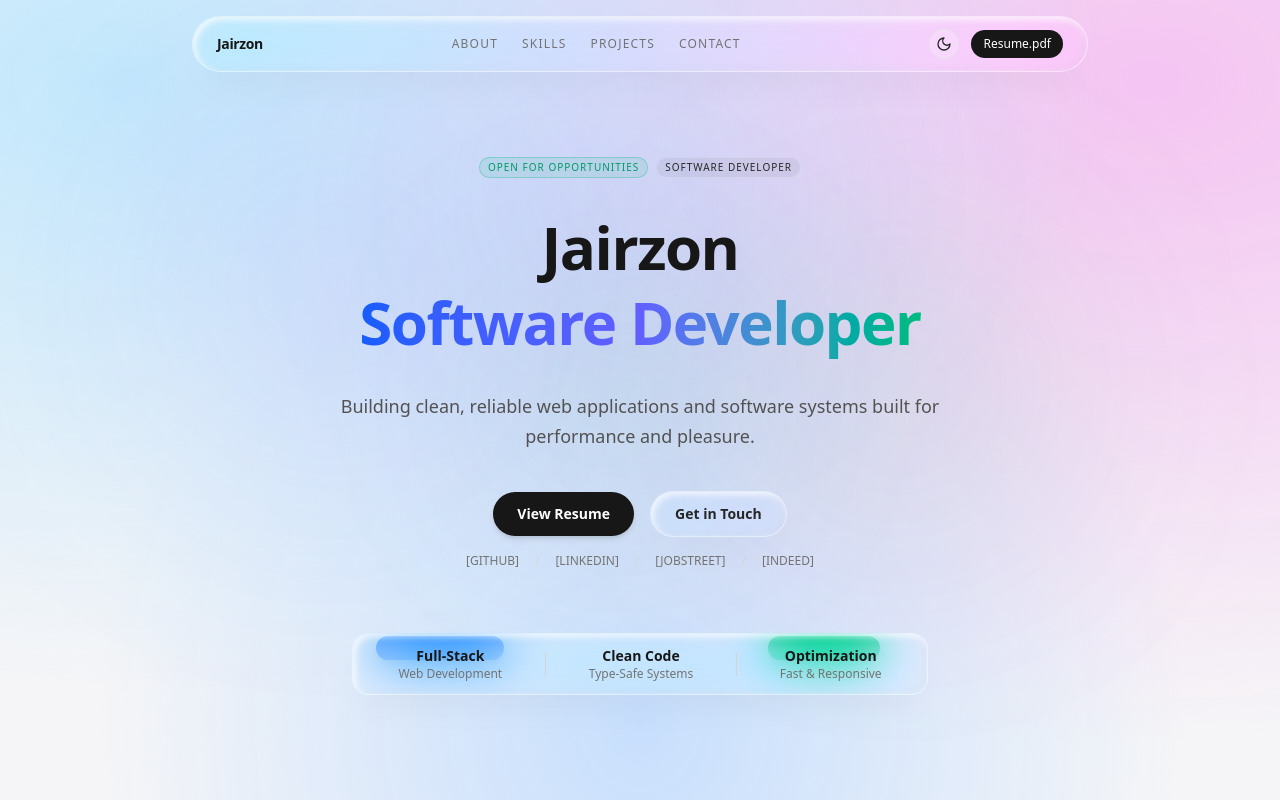
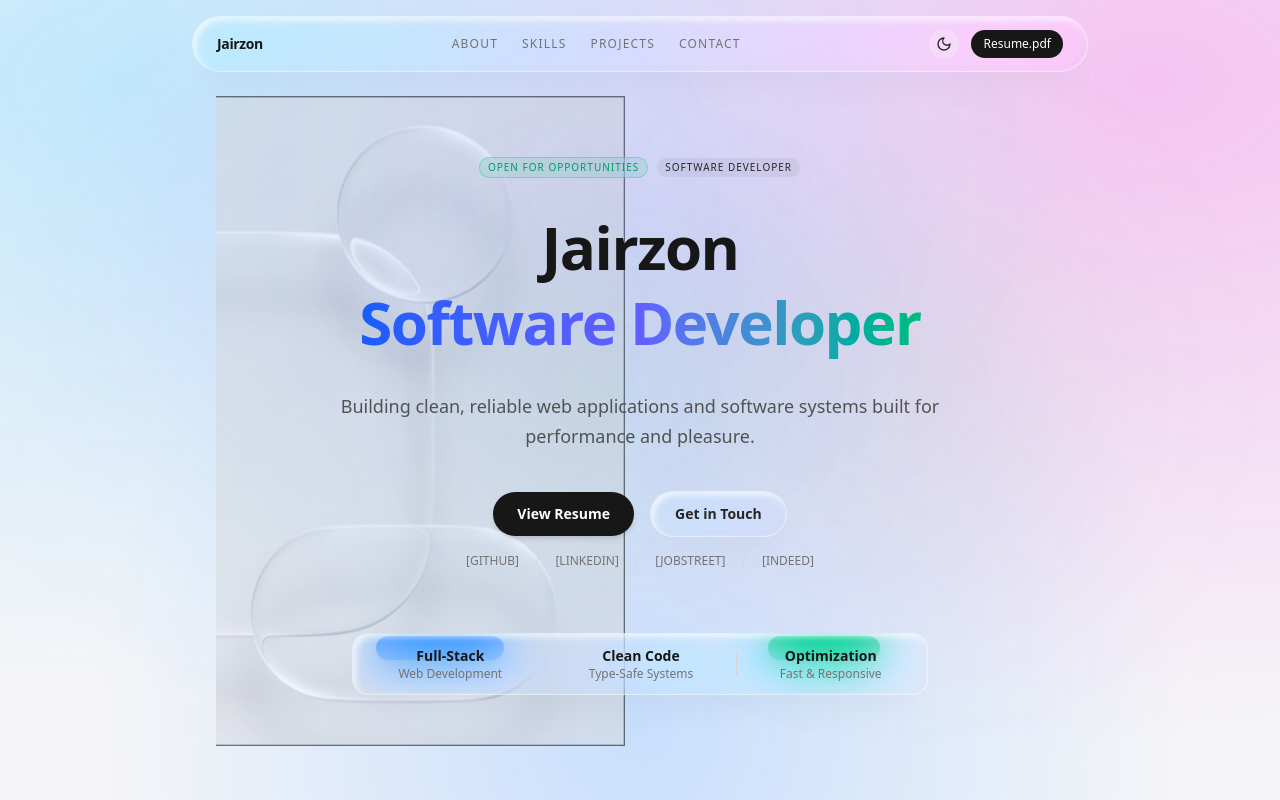
Before and after one commit to sora960/portfolio-ultimate, a Next.js app: page / in a window 1280 px wide. Shown: the top 800 px of the page. Built offline with nearby package versions, Linux system fonts and the light colour scheme.

Commit message:
implement GPU-accelerated 3D glass bubbles parallax background in Hero section

```diff
--- a/src/components/Hero.tsx
+++ b/src/components/Hero.tsx
@@ -1,10 +1,46 @@
-import React from "react";
+"use client";
+
+import React, { useEffect } from "react";
 import { Badge } from "./Badge";
 import { Card } from "./Card";
 
 export const Hero: React.FC = () => {
+  useEffect(() => {
+    const target = document.getElementById("hero-parallax-bg");
+    if (!target) return;
+
+    let ticking = false;
+    const handleScroll = () => {
+      if (!ticking) {
+        window.requestAnimationFrame(() => {
+          const scrolled = window.scrollY;
+          // Very subtle offset factor (0.12) to keep the movement sophisticated and non-distracting
+          target.style.transform = `translate3d(-50%, ${scrolled * 0.12}px, 0)`;
+          ticking = false;
+        });
+        ticking = true;
+      }
+    };
+
+    window.addEventListener("scroll", handleScroll, { passive: true });
+    return () => window.removeEventListener("scroll", handleScroll);
+  }, []);
+
   return (
     <section id="hero" className="relative min-h-screen flex items-center justify-center pt-24 pb-12 px-4 overflow-hidden">
+      {/* 3D Glass Bubbles Parallax Background Layer */}
+      <div
+        id="hero-parallax-bg"
+        className="absolute top-24 left-1/2 -translate-x-1/2 w-[850px] h-[650px] opacity-[0.55] dark:opacity-[0.22] pointer-events-none select-none z-0 transition-transform duration-100 ease-out"
+        style={{
+          backgroundImage: "url('/glass-hero.png')",
+          backgroundSize: "contain",
+          backgroundPosition: "center",
+          backgroundRepeat: "no-repeat",
+          willChange: "transform",
+        }}
+      />
+
       {/* Premium Apple Minimalist Glow Accents */}
       <div className="absolute top-1/4 left-1/2 -translate-x-1/2 -translate-y-1/2 w-[350px] h-[350px] bg-indigo-500/10 dark:bg-indigo-500/5 blur-[120px] rounded-full pointer-events-none" />
       <div className="absolute top-1/3 left-1/3 w-[250px] h-[250px] bg-emerald-500/10 dark:bg-emerald-500/5 blur-[100px] rounded-full pointer-events-none" />
```
Also changed, not shown: public/glass-hero.png (added).
